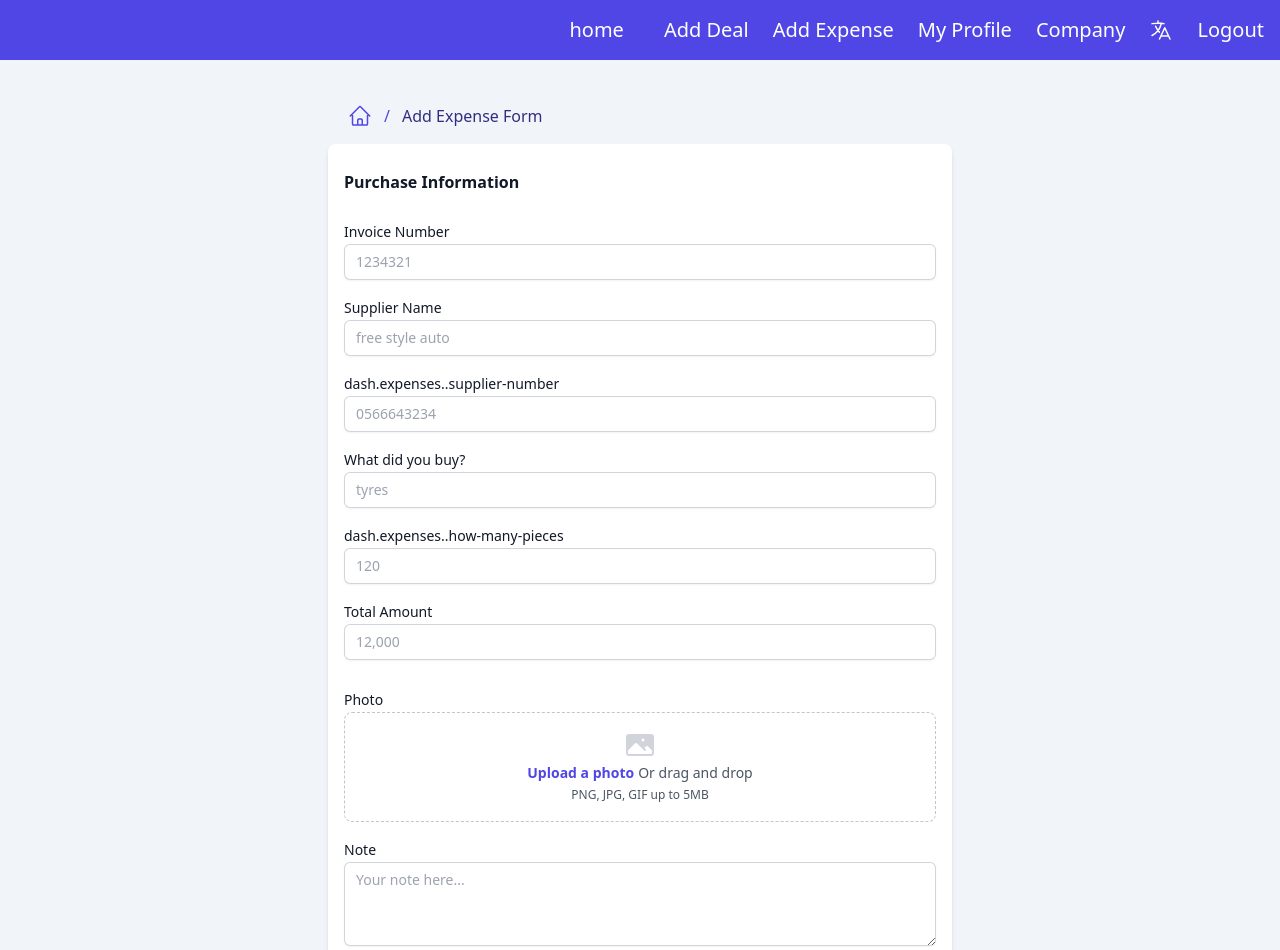
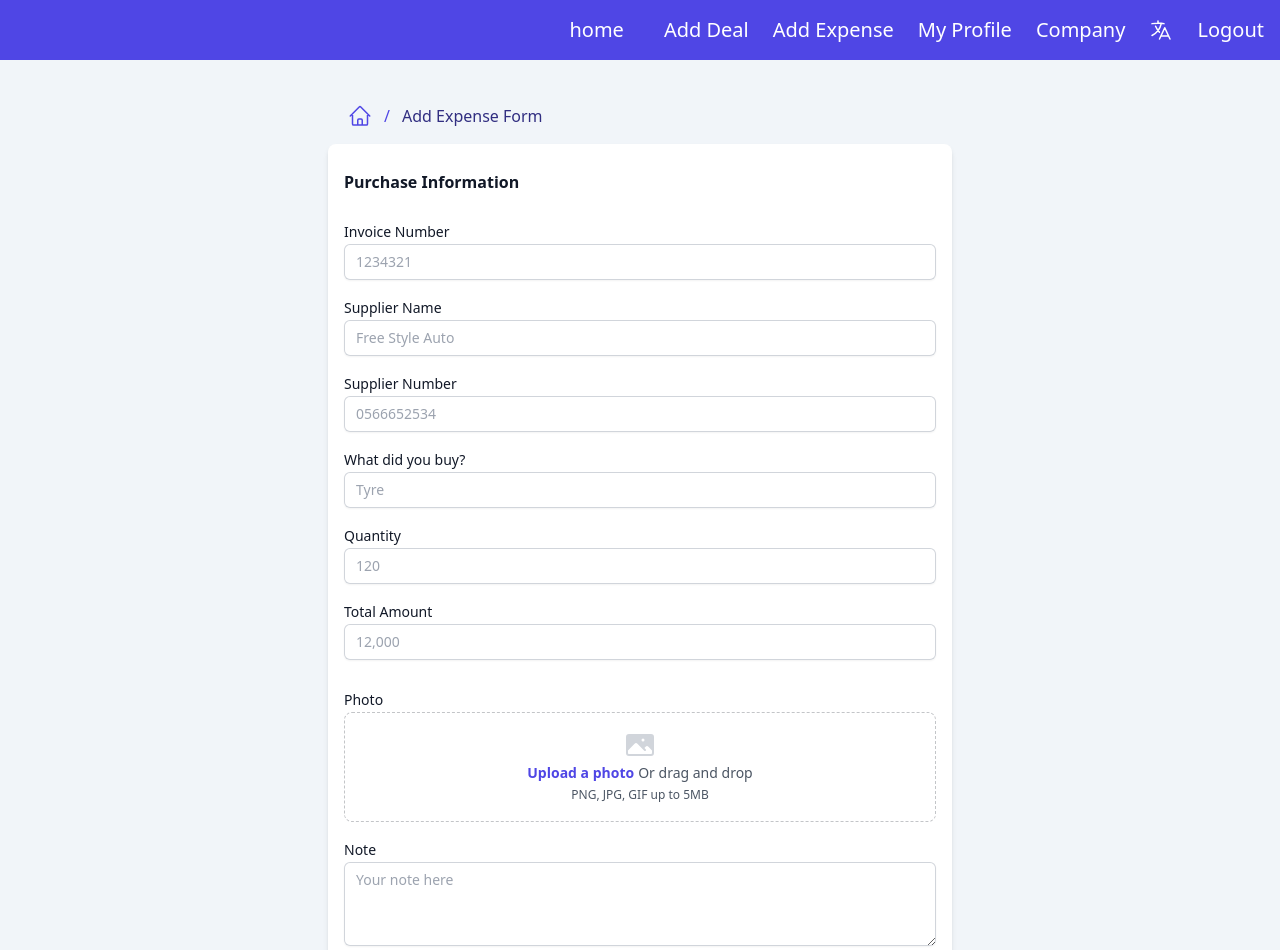
Before and after one commit to zamanehsani/carServiceFront, a React (Create React App) app: page /add-expense in a window 1280 px wide. Shown: the top 950 px of the page. Built offline with nearby package versions, Linux system fonts and the light colour scheme; sample sign-in values are in the browser's storage.

Commit message:
login page direction, some translation typo, added placeholders in translation

```diff
--- a/src/components/deal/parts/form.jsx
+++ b/src/components/deal/parts/form.jsx
@@ -276,7 +276,7 @@ export default function DealForm({setSuccess,  error, setError}){
                   <label htmlFor="name" className="block text-sm font-medium leading-6 text-gray-900">
                     {t("dash.sales.name")}</label>
                   <input type="text" name="name" id="name" onChange={(e)=>setName(e.target.value)}
-                    autoComplete="given-name" placeholder='Mohammad'
+                    autoComplete="given-name" placeholder={t("dash.sales.name-placeholder")}
                     className="block w-full rounded-md border-0 py-1.5 text-gray-900 shadow-sm ring-1 ring-inset ring-gray-300 placeholder:text-gray-400 focus:ring-2 focus:ring-inset focus:ring-indigo-600 sm:text-sm sm:leading-6"
                   />
                 </div>
@@ -285,7 +285,7 @@ export default function DealForm({setSuccess,  error, setError}){
                 <div className="sm:col-span-full">
                   <label htmlFor="phone" className="block text-sm font-medium leading-6 text-gray-900">
                     {t("dash.sales.phone")} </label>
-                  <input id="phone" onChange={(e)=>setPhone(e.target.value)}  name="phone" type="tel" autoComplete="phone" placeholder='0566652534'
+                  <input id="phone" onChange={(e)=>setPhone(e.target.value)}  name="phone" type="tel" autoComplete="phone" placeholder={t("dash.sales.phone-placeholder")}
                     className="block w-full rounded-md border-0 py-1.5 text-gray-900 shadow-sm ring-1 ring-inset ring-gray-300 placeholder:text-gray-400 focus:ring-2 focus:ring-inset focus:ring-indigo-600 sm:text-sm sm:leading-6"
                   />
                 </div>
@@ -327,7 +327,7 @@ export default function DealForm({setSuccess,  error, setError}){
                     <label htmlFor="street-address" className="block text-sm font-medium leading-6 text-gray-900">
                       {t("dash.sales.car-model")} <span className='text-red-500'>*</span></label>
                     <div className="">
-                      <input required={true} onChange={(e)=>setModel(e.target.value)} type="text" placeholder='Kia Sedona 2025'  name="street-address" id="street-address" autoComplete="street-address"
+                      <input required={true} onChange={(e)=>setModel(e.target.value)} type="text" placeholder={t("dash.sales.car-model-placeholder")}  name="street-address" id="street-address" autoComplete="street-address"
                         className="block w-full rounded-md border-0 py-1.5 text-gray-900 shadow-sm ring-1 ring-inset ring-gray-300 placeholder:text-gray-400 focus:ring-2 focus:ring-inset focus:ring-indigo-600 sm:text-sm sm:leading-6"
                       />
                     </div>
@@ -531,7 +531,7 @@ export default function DealForm({setSuccess,  error, setError}){
                     <textarea onChange={(e)=>{setNote(e.target.value)}}
                       id="description"
                       name="description"
-                      placeholder='Your note here...'
+                      placeholder={t("dash.sales.note-placeholder")}
                       rows={3}
                       className="block w-full rounded-md border-0 py-1.5 text-gray-900 shadow-sm ring-1 ring-inset ring-gray-300 placeholder:text-gray-400 focus:ring-2 focus:ring-inset focus:ring-indigo-600 sm:text-sm sm:leading-6"
                     />
@@ -573,7 +573,7 @@ export default function DealForm({setSuccess,  error, setError}){
                   <label htmlFor="street-address" className="block text-sm font-medium leading-6 text-gray-900">
                     {t("dash.sales.address")} </label>
                     <input  onChange={(e)=>setAddress(e.target.value)} type="text"  name="street-address" id="street-address" autoComplete="street-address"
-                      placeholder='204 building 25 Al yahar st, al hamriah'
+                      placeholder={t("dash.sales.address-placeholder")}
                       className="block w-full rounded-md border-0 py-1.5 text-gray-900 shadow-sm ring-1 ring-inset ring-gray-300 placeholder:text-gray-400 focus:ring-2 focus:ring-inset focus:ring-indigo-600 sm:text-sm sm:leading-6"
                     />
                 </div>
--- a/src/components/expense/form.jsx
+++ b/src/components/expense/form.jsx
@@ -110,16 +110,16 @@ export default function Form({setSuccess,  error, setError}){
                                {t("dash.expenses.supplier-name")}
                             </label>
                             <input onChange={(e)=>setSupplierName(e.target.value)} defaultValue={supplierNumber}
-                                id="supplier_name"  name="supplier_name" type="text" autoComplete="phone" placeholder='free style auto'
+                                id="supplier_name"  name="supplier_name" type="text" autoComplete="phone" placeholder={t("dash.sales.supplier-placeholder")}
                                 className="block w-full rounded-md border-0 py-1.5 text-gray-900 shadow-sm ring-1 ring-inset ring-gray-300 placeholder:text-gray-400 focus:ring-2 focus:ring-inset focus:ring-indigo-600 sm:text-sm sm:leading-6"
                             />
                         </div>
                         <div className="sm:col-span-full">
                             <label htmlFor="supplier" className="block text-sm font-medium leading-6 text-gray-900">
-                                {t("dash.expenses..supplier-number")}
+                                {t("dash.expenses.supplier-number")}
                             </label>
                             <input onChange={(e)=>setSupplierNumber(e.target.value)} defaultValue={supplierNumber}
-                                id="supplier"  name="supplier" type="tel" autoComplete="phone" placeholder='0566643234'
+                                id="supplier"  name="supplier" type="tel" autoComplete="phone" placeholder={t("dash.sales.phone-placeholder")}
                                 className="block w-full rounded-md border-0 py-1.5 text-gray-900 shadow-sm ring-1 ring-inset ring-gray-300 placeholder:text-gray-400 focus:ring-2 focus:ring-inset focus:ring-indigo-600 sm:text-sm sm:leading-6"
                             />
                         </div>
@@ -128,13 +128,13 @@ export default function Form({setSuccess,  error, setError}){
                             <label htmlFor="expense" className="block text-sm font-medium leading-6 text-gray-900">
                                 {t("dash.expenses.what-did-you-buy")}  </label>
                             <input onChange={(e)=>setName(e.target.value)} type="text" name="expense" id="expense"
-                                autoComplete="given-name" placeholder='tyres' defaultValue={name}
+                                autoComplete="given-name" placeholder={t("dash.sales.tyre")} defaultValue={name}
                                 className="block w-full rounded-md border-0 py-1.5 text-gray-900 shadow-sm ring-1 ring-inset ring-gray-300 placeholder:text-gray-400 focus:ring-2 focus:ring-inset focus:ring-indigo-600 sm:text-sm sm:leading-6"
                             />
                         </div>
                         <div className="sm:col-span-full">
                             <label htmlFor="quantity" className="block text-sm font-medium leading-6 text-gray-900">
-                                {t("dash.expenses..how-many-pieces")}
+                                {t("dash.expenses.quantity")}
                             </label>
                             <input onChange={(e)=>setQuantity(parseInt(e.target.value))} defaultValue={quantity}
                             id="quantity"  name="quantity" type="tel" autoComplete="phone" placeholder='120'
@@ -200,7 +200,7 @@ export default function Form({setSuccess,  error, setError}){
                                 <textarea onChange={(e)=>setDescription(e.target.value)}
                                 id="description" defaultValue={description}
                                 name="description"
-                                placeholder='Your note here...'
+                                placeholder={t("dash.sales.note-placeholder")}
                                 rows={3}
                                 className="block w-full rounded-md border-0 py-1.5 text-gray-900 shadow-sm ring-1 ring-inset ring-gray-300 placeholder:text-gray-400 focus:ring-2 focus:ring-inset focus:ring-indigo-600 sm:text-sm sm:leading-6"
 
--- a/src/components/login.jsx
+++ b/src/components/login.jsx
@@ -7,7 +7,8 @@ import { useTranslation } from "react-i18next";
 export default function Login() {
     const [username,setUsername] = useState('');
     const [password,setPassword] = useState('');
-    const auth = useSelector((state)=>state.auth)
+    const auth = useSelector((state)=>state.auth);
+    const lng = useSelector((state)=>state.lng);
     const dispatch = useDispatch();
     const navigate = useNavigate();
     const [t] = useTranslation('global');
@@ -33,7 +34,7 @@ export default function Login() {
     },[])
     return (
       <>
-        <div className="flex min-h-full flex-1 flex-col justify-center px-6 py-12 lg:px-8">
+        <div dir={lng.direction} className="flex min-h-full flex-1 flex-col justify-center px-6 py-12 lg:px-8">
           <div className="sm:mx-auto sm:w-full sm:max-w-sm">
             <img
               className="mx-auto h-10 w-auto"
--- a/src/translations/ar/global.json
+++ b/src/translations/ar/global.json
@@ -89,7 +89,14 @@
         "battery-name": "اسم البطارية",
         "battery-size": "حجم البطارية",
         "battery-warrenty-end": "انتهاء الضمان للبطارية",
-        "battery-warrenty-start": "بداية الضمان للبطارية"
+        "battery-warrenty-start": "بداية الضمان للبطارية",
+        "name-placeholder":"محمد",
+        "phone-placeholder":"٠٥٦٦٦٥٢٥٣٤",
+        "car-model-placeholder": "كيا سيدانا ٢٠١٥",
+        "note-placeholder": "ملاحظتك هنا",
+        "address-placeholder": "بناية ٢٥ اليحر",
+        "supplier-placeholder": "فري ستايل أوتو",
+        "expense-name-placeholder": "إطارات"
       },
       "expenses": {
         "expenses": "المصروفات",
--- a/src/translations/en/global.json
+++ b/src/translations/en/global.json
@@ -89,7 +89,14 @@
             "battery-name":"Battery Name",
             "battery-size":"Battery Size",
             "battery-warrenty-end":"Battery Warrenty End",
-            "battery-warrenty-start":"Battery Warrenty Start"
+            "battery-warrenty-start":"Battery Warrenty Start",
+            "name-placeholder":"Mohammad",
+            "phone-placeholder":"0566652534",
+            "car-model-placeholder":"Kia sedona 2015",
+            "note-placeholder":"Your note here",
+            "address-placeholder":"Building 25 Al Yahar",
+            "supplier-placeholder":"Free Style Auto",
+            "expense-name-placeholder":"Tyres"
         },
         "expenses":{
             "expenses":"Expenses",
--- a/src/translations/fr/global.json
+++ b/src/translations/fr/global.json
@@ -89,7 +89,14 @@
         "battery-name": "نام باتری",
         "battery-size": "سایز باتری",
         "battery-warrenty-end": "پایان گارانتی باتری",
-        "battery-warrenty-start": "شروع گارانتی باتری"
+        "battery-warrenty-start": "شروع گارانتی باتری",
+        "name-placeholder":"محمد",
+        "phone-placeholder":"٠٥٦٦٦٥٢٥٣٤",
+        "car-model-placeholder":"كيا سيدانا ٢٠١٥",
+        "note-placeholder":"يادداشت شما اينجا",
+        "address-placeholder":"ساختمان شماره ٢٤، اليهار",
+        "supplier-placeholder":"شركت فري استايل",
+        "expense-name-placeholder":"لاستیک"
       },
       "expenses": {
         "expenses": "هزینه ها",
```
